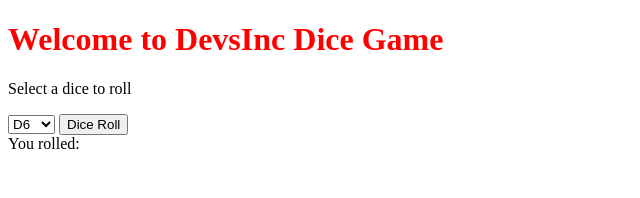
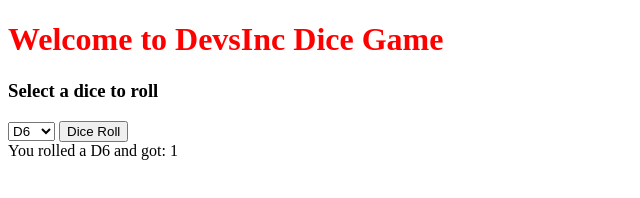
Before and after one commit to ainacb/dice_project, a plain HTML site: page index.html in a window 1280 px wide. Both pictures are taken after a click on the button "Dice Roll". Shown: the whole page, without its empty margins (0-640 px from the left). Drawn offline with Linux system fonts and the light colour scheme.

Commit message:
html fixed, test pending

```diff
--- a/index.html
+++ b/index.html
@@ -9,32 +9,33 @@
 
   <body>
     <h1 class="title">Welcome to DevsInc Dice Game</h1>
-    <p>Select a dice to roll</p>
+    <h3>Select a dice to roll</h3>
+
+    <!-- dice type selector -->
     <select name="diceType" id="diceType">
       <option value="6">D6</option>
       <option value="10">D10</option>
     </select>
+
+    <!-- button to roll the dice -->
     <button onclick="rollDice()">Dice Roll</button>
+
+    <!-- display result  -->
     <div id="result">Roll dice to see result!</div>
+
     <script>
-      // function rollDice(diceType) {
-      //   let result = Math.ceil(Math.random() * diceType);
-      //   return result; // Return the result for easier testing
-      // }
-      // // Mock Math.random
-      // Math.random = () => 0.5;
-      // // Run a simple test
-      // let diceType = 10; // D6 dice
-      // let expected = 5; // Expected result with Math.random() mocked to 0.5
-      // let actual = rollDice(diceType);
-      // if (actual === expected) {
-      //   console.log("Test passed: Correct result");
-      // } else {
-      //   console.error(`Test failed: Expected ${expected}, but got ${actual}`);
-      // }
+      // Function to roll the dice based on selected dice type
       function rollDice() {
-        const result = Math.floor(Math.random() * 6) + 1;
-        document.getElementById("result").innerText = "You rolled: ";
+        // Get the selected dice type from the dropdown
+        const diceType = parseInt(document.getElementById("diceType").value);
+
+        // Generate a random roll result
+        const result = Math.ceil(Math.random() * diceType);
+
+        // Display the result
+        document.getElementById(
+          "result"
+        ).textContent = `You rolled a D${diceType} and got: ${result}`;
       }
     </script>
   </body>
```
Also changed, not shown: test.js (added, +21 -0 lines).
